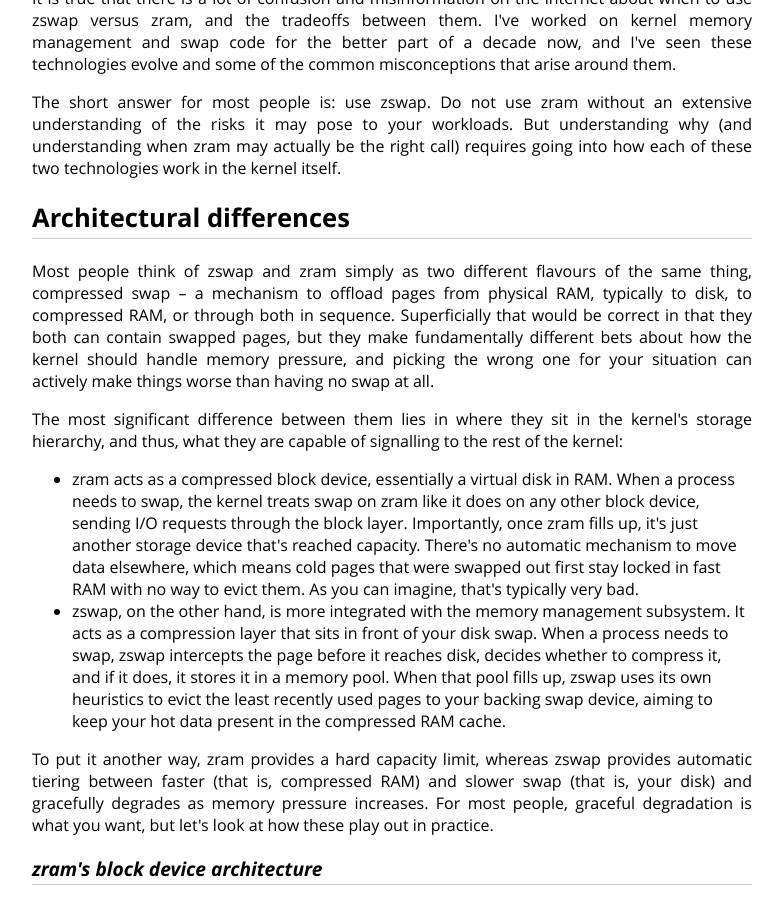
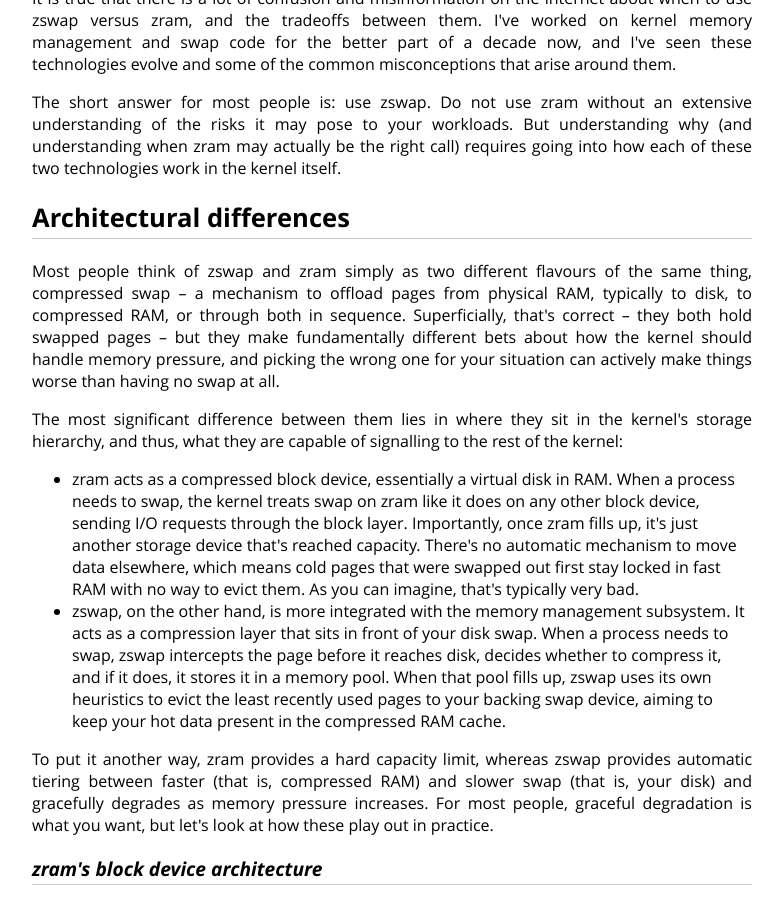
Before and after one commit to cdown/chrisdown.name, a Jekyll site: the page built from _posts/2026-03-24-zswap-vs-zram-when-to-use-what.md, in a window 1280 px wide and 900 px high, scrolled down 1008 px. Shown: the whole window, without its empty margins (248-1031 px from the left). Built offline with Jekyll 4.4.1, drawn with Linux system fonts in a browser that asks for light colours.

Commit message:
zram: Tidy comparison

```diff
--- a/_posts/2026-03-24-zswap-vs-zram-when-to-use-what.md
+++ b/_posts/2026-03-24-zswap-vs-zram-when-to-use-what.md
@@ -73,10 +73,11 @@ itself.
 
 Most people think of zswap and zram simply as two different flavours of the
 same thing, compressed swap -- a mechanism to offload pages from physical RAM,
-typically to disk, to compressed RAM, or through both in sequence. Superficially that would be correct in that they
-both can contain swapped pages, but they make fundamentally different bets
-about how the kernel should handle memory pressure, and picking the wrong one
-for your situation can actively make things worse than having no swap at all.
+typically to disk, to compressed RAM, or through both in sequence. Superficially,
+that's correct -- they both hold swapped pages -- but they make fundamentally
+different bets about how the kernel should handle memory pressure, and picking
+the wrong one for your situation can actively make things worse than having no
+swap at all.
 
 The most significant difference between them lies in where they sit in the
 kernel's storage hierarchy, and thus, what they are capable of signalling to
```
